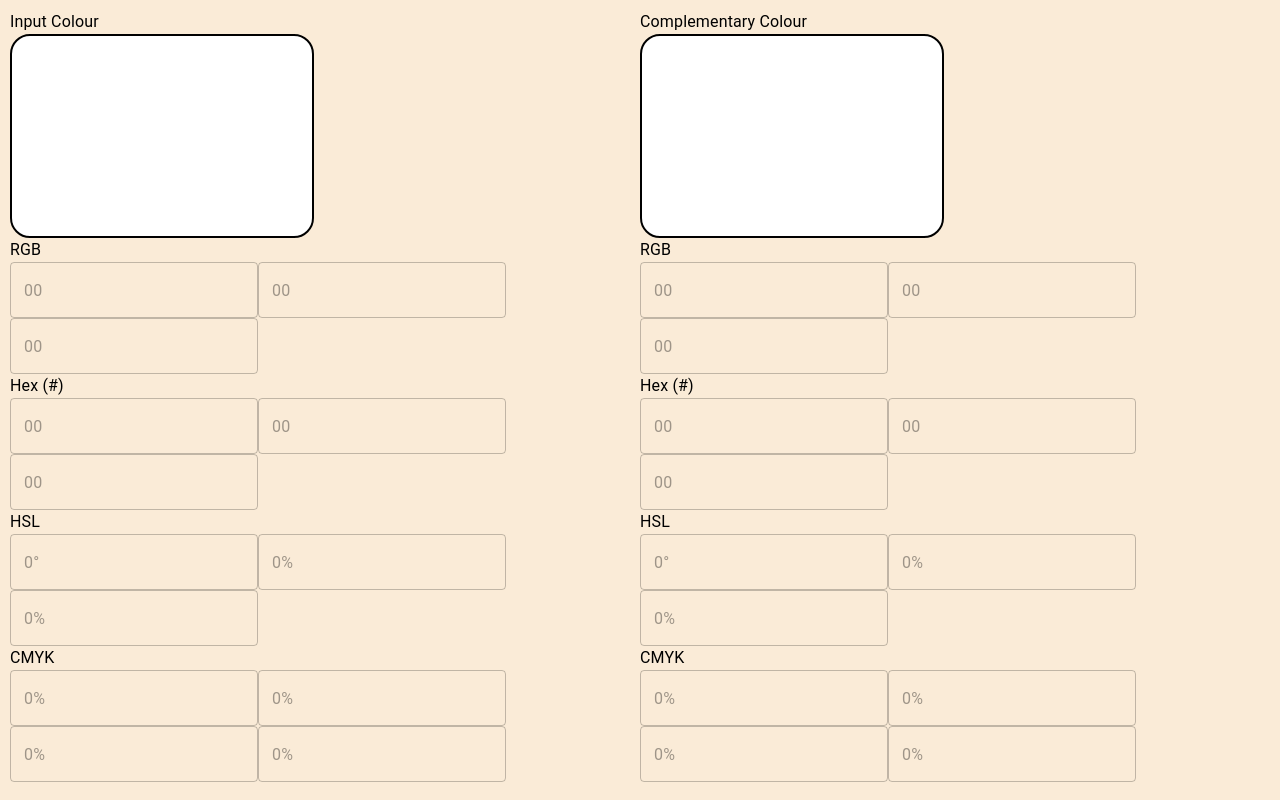
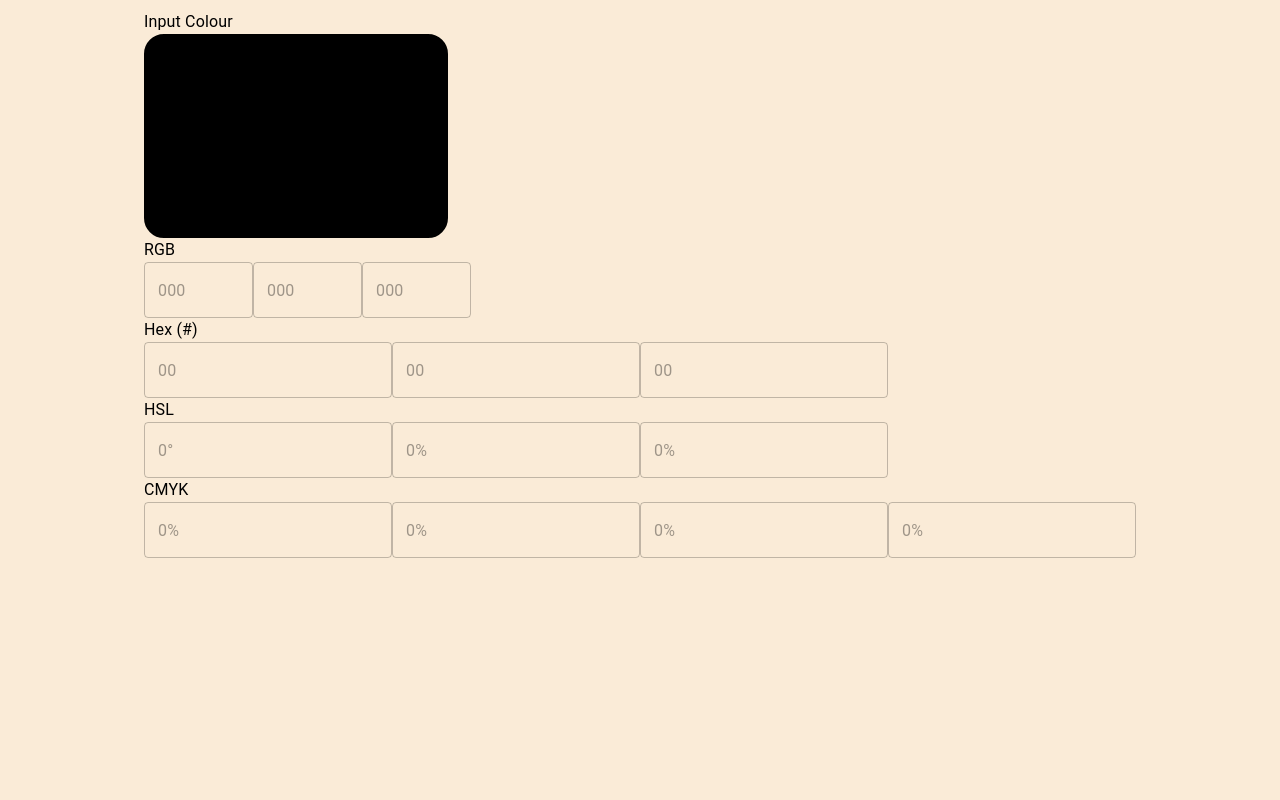
Before and after one commit to AkThao/complementary-colours, a React (Create React App) app: page / in a window 1280 px wide. Built offline with nearby package versions, Linux system fonts and the light colour scheme.

Commit message:
Add state to RGB field and update colour display box

```diff
--- a/src/App.js
+++ b/src/App.js
@@ -18,7 +18,7 @@ function App() {
     <>
       <div className={classes.pageContainer}>
           <InputSection />
-          <OutputSection />
+          {/* <OutputSection /> */}
       </div>
     </>
   );
--- a/src/ColourFields/RgbField.js
+++ b/src/ColourFields/RgbField.js
@@ -1,24 +1,30 @@
 import React from "react";
 import { TextField, Typography } from "@material-ui/core";
 
-const RgbField = () => {
+const RgbField = (props) => {
   return (
     <>
       <Typography>RGB</Typography>
       <TextField
         variant="outlined"
-        inputProps={{ maxLength: 2 }}
-        placeholder="00"
+        inputProps={{ min: 0, max: 255, maxLength: 3 }}
+        placeholder="000"
+        type="number"
+        onChange={props.onChangeR}
       />
       <TextField
         variant="outlined"
-        inputProps={{ maxLength: 2 }}
-        placeholder="00"
+        inputProps={{ min: 0, max: 255, maxLength: 3 }}
+        placeholder="000"
+        type="number"
+        onChange={props.onChangeG}
       />
       <TextField
         variant="outlined"
-        inputProps={{ maxLength: 2 }}
-        placeholder="00"
+        inputProps={{ min: 0, max: 255, maxLength: 3 }}
+        placeholder="000"
+        type="number"
+        onChange={props.onChangeB}
       />
     </>
   );
--- a/src/InputSection.js
+++ b/src/InputSection.js
@@ -1,4 +1,4 @@
-import React from "react";
+import React, { useState, useEffect } from "react";
 import { Typography } from "@material-ui/core";
 import ColourDisplayBox from "./ColourDisplayBox";
 import RgbField from "./ColourFields/RgbField";
@@ -7,14 +7,32 @@ import HslField from "./ColourFields/HslField";
 import CmykField from "./ColourFields/CmykField";
 
 const InputSection = () => {
-  const colour = "#ffffff";
+  const [colour, setColour] = useState("rgb(255, 255, 255)");
+
+  const [state, setState] = useState({
+    rgbR: 0,
+    rgbG: 0,
+    rgbB: 0,
+  });
+
+  useEffect(() => {
+    setColour(`rgb(${state.rgbR}, ${state.rgbG}, ${state.rgbB})`);
+  }, [state.rgbR, state.rgbG, state.rgbB]);
+
+  const handleChange = (prop) => (e) => {
+    setState({ ...state, [prop]: e.target.value });
+  };
 
   return (
     <>
       <div>
         <Typography>Input Colour</Typography>
         <ColourDisplayBox colour={colour} />
-        <RgbField />
+        <RgbField
+          onChangeR={handleChange("rgbR")}
+          onChangeG={handleChange("rgbG")}
+          onChangeB={handleChange("rgbB")}
+        />
         <HexField />
         <HslField />
         <CmykField />
```
